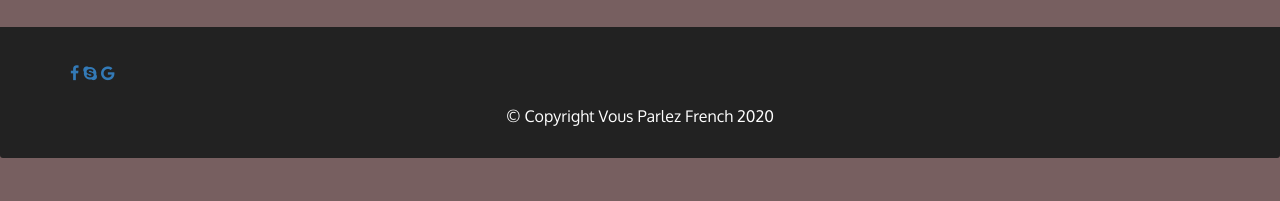
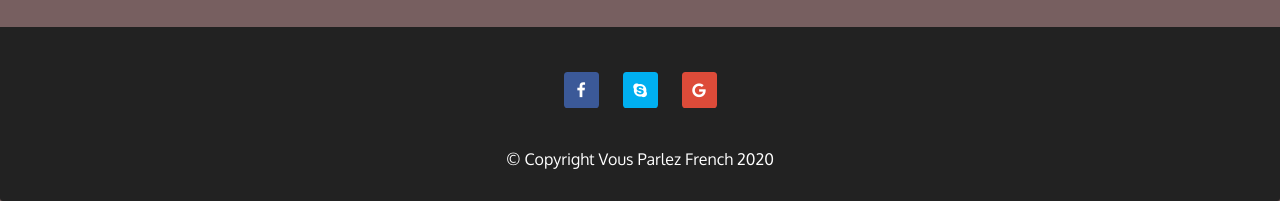
Before and after one commit to hryhorenkolab/vousparlezfrench, a plain HTML site: page index.html in a window 1280 px wide. Shown: the part 1163-1364 px from the top of the page. Before the commit the page ends 1321 px from the top, so only its background shows below. Drawn offline with Linux system fonts and the light colour scheme; a script that the page names is missing.

Commit message:
Add files via upload

```diff
--- a/css/styles.css
+++ b/css/styles.css
@@ -416,8 +416,9 @@ margin-bottom: 30px; /* between paragraphs */
   .methods-table{
     display: flex;
     flex-wrap:wrap;
-    justify-content: space-around;
+    justify-content: center;
     width: min(1600px, 100%);
+    justify-content: space-evenly;
 
   }
 
@@ -430,6 +431,8 @@ margin-bottom: 30px; /* between paragraphs */
    font-weight: 600;
    text-align: center;
    border-radius:  5px 5px;
+   padding: 0;
+
 
   }
 
@@ -441,6 +444,57 @@ margin-bottom: 30px; /* between paragraphs */
     border-radius:  10px 10px;
   }
 
+  .card .card-header p{
+    padding: 20px;
+    margin: 50px;
+  }
+
+  .panel-footer .container .icons {
+    margin-bottom: 10px;
+    display: flex;
+    justify-content: center;
+    align-self: center;
+    flex-wrap:wrap;
+  }
+
+
+  .fa{
+    margin: 10px;
+    padding: 10px;
+    font-size: 30px;
+    width: 35px;
+    text-align: center;
+    text-decoration: none;
+    border-radius: 10%;
+    justify-content: center;
+  }
+
+  /* Add a hover effect if you want */
+  .fa:hover {
+    background: white;
+    color: #3B5998;
+  }
+
+  /* Set a specific color for each brand */
+
+  /* Facebook */
+  .fa-facebook {
+    background: #3B5998;
+    color: white;
+    align-items: center;
+  }
+
+  /* Twitter */
+  .fa-skype {
+    background: #00aff0;
+    color: white;
+  }
+
+  .fa-google {
+    background: #dd4b39;
+    color: white;
+  }
+
 
   .card:hover{
     background-color: tomato;
```
